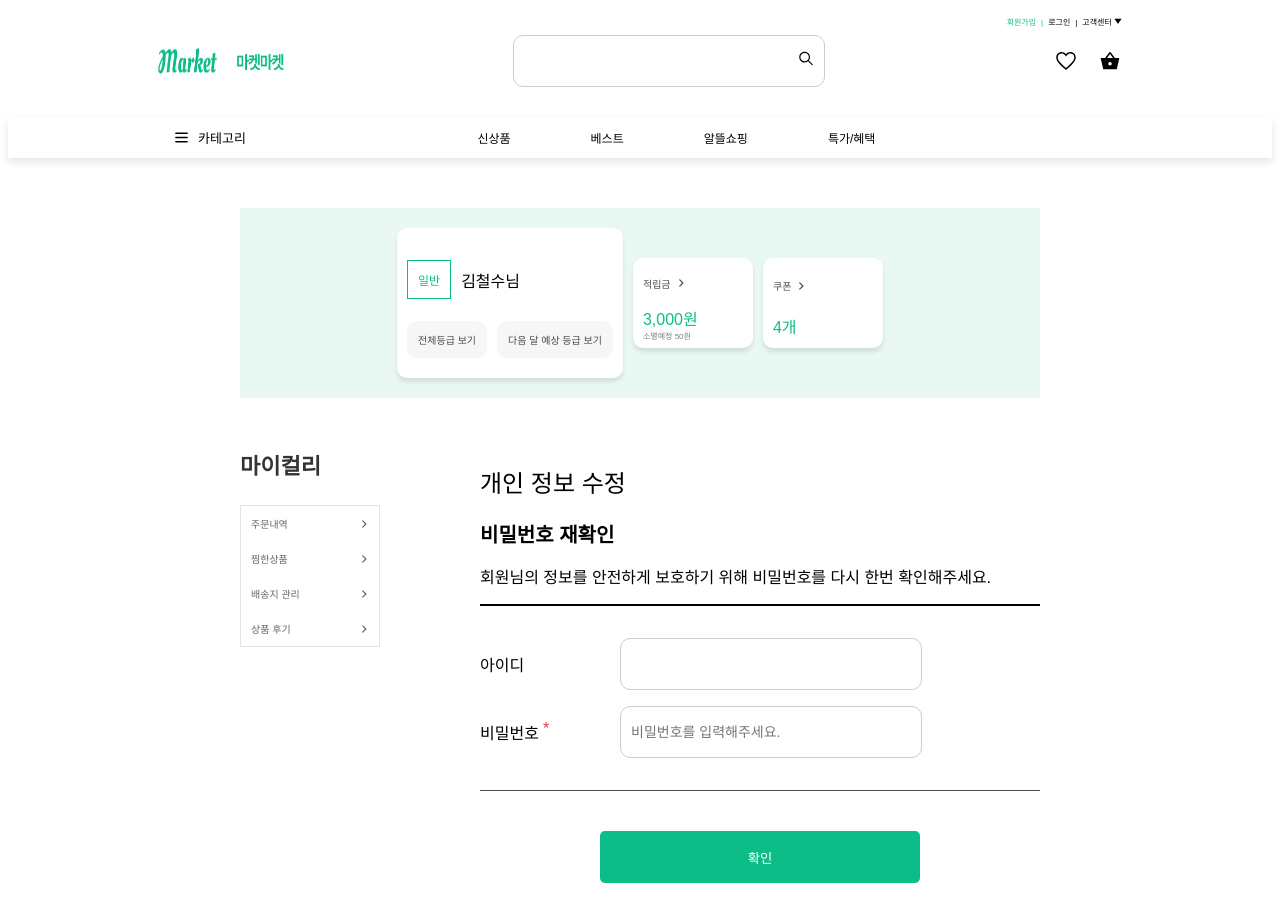
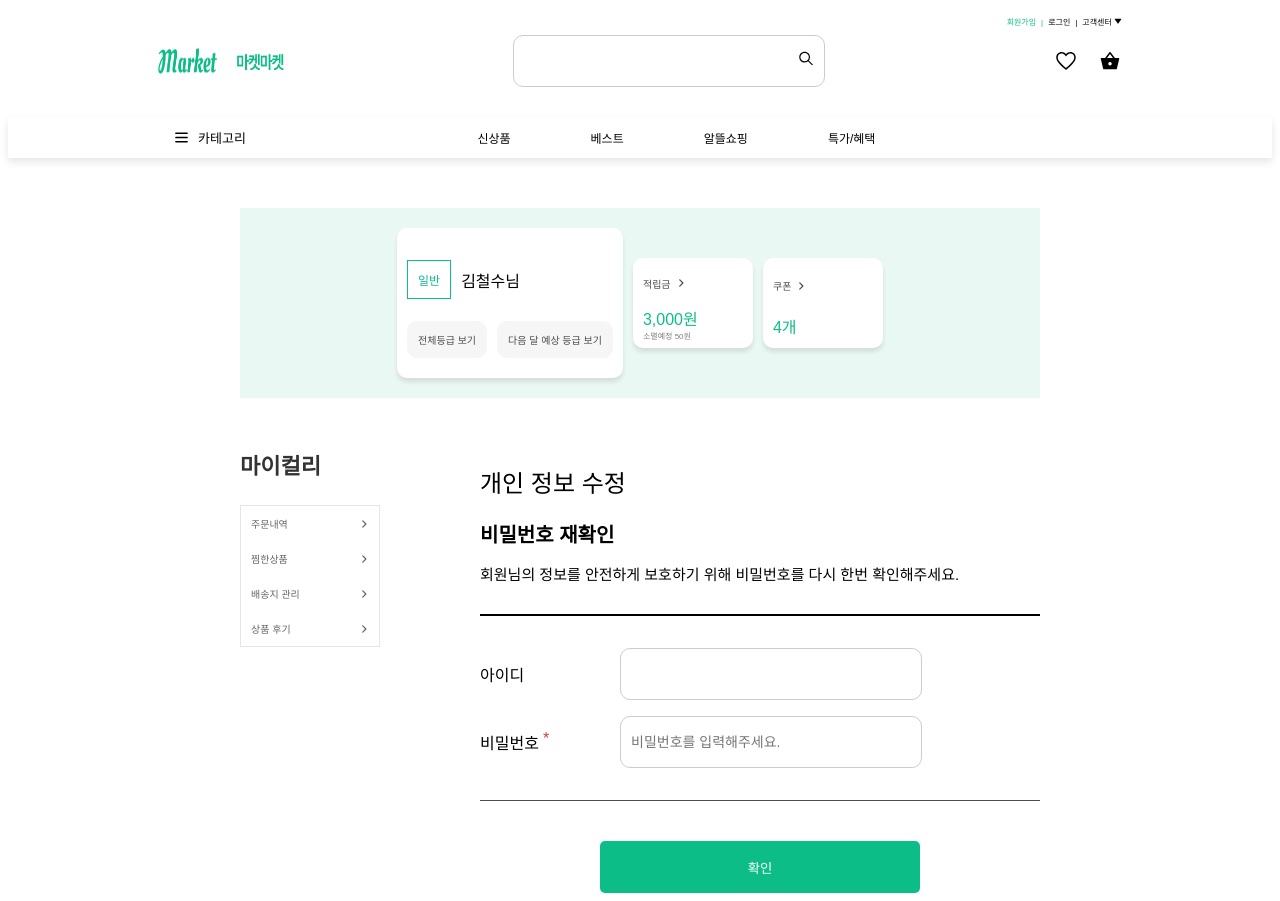
Before and after one commit to ecomerce-market/front, a Next.js app: page /myInfo in a window 1280 px wide. Built offline with nearby package versions, Linux system fonts and the light colour scheme.

Commit message:
[Design] 개인 정보 수정 화면 css 수정

```diff
--- a/src/app/myInfo/myInfo.tsx
+++ b/src/app/myInfo/myInfo.tsx
@@ -37,7 +37,7 @@ const myInfo = () => {
                     <h1 className={cx("mainTitle")}>개인 정보 수정</h1>
                     <div>
                         <h2 className={cx("subTitle")}>비밀번호 재확인</h2>
-                        <p className={cx("content")}>
+                        <p className={cx("description")}>
                             회원님의 정보를 안전하게 보호하기 위해 비밀번호를
                             다시 한번 확인해주세요.
                         </p>
```
